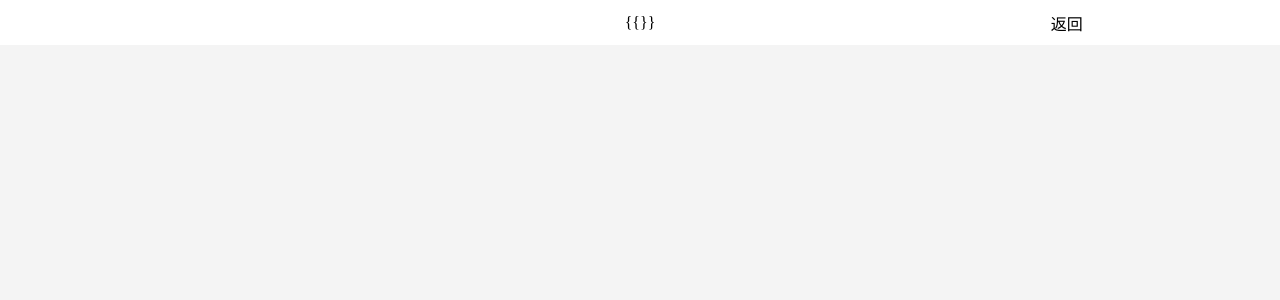
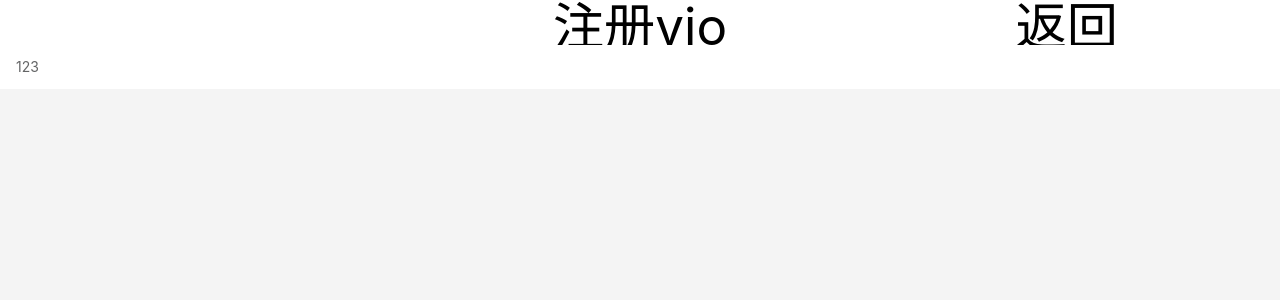
Before and after one commit to xiaoxulaila/vio, a Vue app: page /#/register in a window 1280 px wide. Shown: the top 300 px of the page. Built offline with nearby package versions, Linux system fonts and the light colour scheme.

Commit message:
2020/11-30

```diff
--- a/package.json
+++ b/package.json
@@ -12,6 +12,7 @@
     "core-js": "^3.6.5",
     "less": "^3.12.2",
     "less-loader": "^7.1.0",
+    "vant": "^2.11.1",
     "vue": "^2.6.11",
     "vue-router": "^3.4.8"
   },
--- /dev/null
+++ b/src/components/common/LoginText.vue
@@ -0,0 +1,12 @@
+<template>
+  <div>
+    <van-field v-model="text" :label="label" />
+  </div>
+</template>
+<script>
+export default {
+    props:['label']
+};
+</script>
+<style lang="less">
+</style>
--- a/src/components/common/LoginTop.vue
+++ b/src/components/common/LoginTop.vue
@@ -1,7 +1,7 @@
 <template>
   <div class="LoginTop">
     <div></div>
-    <div>{{}}</div>
+    <div>{{middleTop}}</div>
     <div>
       <slot name="loginReturn" />
     </div>
@@ -10,6 +10,7 @@
 <script>
 export default {
   name: "LoginTop",
+  props:['middleTop',]
 };
 </script>
 <style lang="less">
@@ -22,6 +23,7 @@ export default {
     display: flex;
     justify-content: center;
     align-items: center;
+    font-size: 4vw;
   }
 }
 </style>
--- a/src/components/register.vue
+++ b/src/components/register.vue
@@ -1,16 +1,20 @@
 <template>
   <div>
-    <login-top>
-      <div slot="loginReturn">返回</div>
+    <login-top middleTop="注册vio">
+      <div class="loginReturn" slot="loginReturn">返回</div>
     </login-top>
+    <login-text label="123">
+    </login-text>
   </div>
 </template>
 <script>
 import LoginTop from "./common/LoginTop.vue";
+import LoginText from "./common/LoginText.vue";
 export default {
   name: "register",
   components: {
     LoginTop,
+    LoginText,
   },
 };
 </script>
--- a/src/main.js
+++ b/src/main.js
@@ -3,7 +3,11 @@ import App from './App.vue'
 // 导入router.js文件
 import router from './router'
 import http from './http'
+// 引入组件vant
+import Vant from 'vant';
+import 'vant/lib/index.css';
 
+Vue.use(Vant);
 Vue.config.productionTip = false
 
 
```
